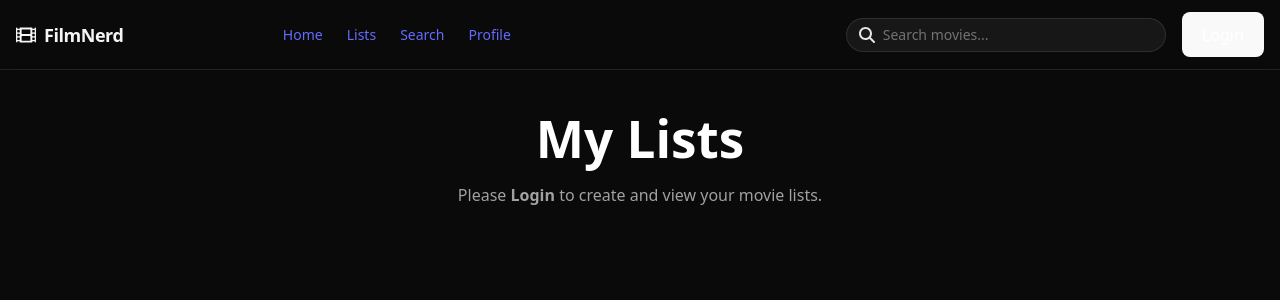
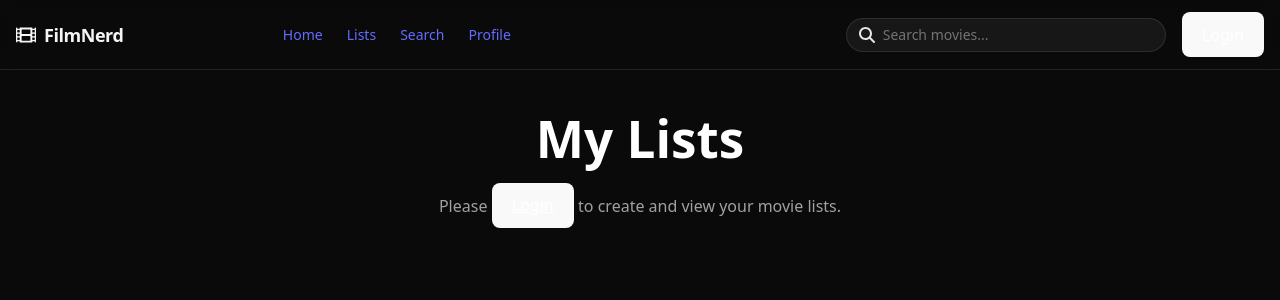
Before and after one commit to FBeni-04/FilmNerd, a React (Vite) app in the folder frontend/: page /lists in a window 1280 px wide. Shown: the top 300 px of the page. Built offline with nearby package versions, Linux system fonts and the light colour scheme.

Commit message:
Making the login button appear, when the user is not logged in

```diff
--- a/frontend/src/MovieListDetail.jsx
+++ b/frontend/src/MovieListDetail.jsx
@@ -33,11 +33,12 @@ const fetchMovieData = async (movieId) => {
 
 export default function MovieListDetail() {
   const { listId } = useParams(); // Get the list ID from the URL
-  const { user, access, showLogin } = useAuth();
+  const { user, access } = useAuth();
   const [list, setList] = useState(null);
   const [items, setItems] = useState([]); // State to hold movie details
   const [loading, setLoading] = useState(true);
   const [error, setError] = useState('');
+  const [authOpen, setAuthOpen] = useState(false);
 
   const [isAdding, setIsAdding] = useState(false);
   const [addError, setAddError] = useState(''); // Separate error for the add box
@@ -148,10 +149,15 @@ export default function MovieListDetail() {
         <Navbar />
         <div className="mx-auto max-w-7xl px-4 py-10 text-center">
           <p className="mt-4 text-neutral-400">
-            Please <b>Login</b> to create and view your movie lists.
+            Please{' '}
+            {/* --- 3. Change this to use local state --- */}
+            <button onClick={() => setAuthOpen(true)} className="text-sky-400 underline hover:text-sky-300">
+              Login
+            </button>{' '}
+            to view your movie lists.
           </p>
         </div>
-        <AuthModal />
+        <AuthModal show={authOpen} onClose={() => setAuthOpen(false)}/>
       </div>
     );
   }
@@ -159,7 +165,7 @@ export default function MovieListDetail() {
 return (
     <div className="min-h-dvh bg-neutral-950 text-neutral-200">
       <Navbar />
-      <AuthModal />
+      <AuthModal show={authOpen} onClose={() => setAuthOpen(false)}/>
       <div className="mx-auto max-w-7xl px-4 py-10">
         {loading && <p className="text-neutral-400">Loading list...</p>}
         {error && <p className="text-red-400">{error}</p>}
--- a/frontend/src/MovieLists.jsx
+++ b/frontend/src/MovieLists.jsx
@@ -6,13 +6,15 @@ import Navbar from './components/Navbar';
 import AuthModal from './components/AuthModal';
 
 export default function MovieLists() {
-  const { user, access, showLogin } = useAuth();
+  const { user, access } = useAuth();
   const [lists, setLists] = useState([]);
   const [loading, setLoading] = useState(true);
   const [error, setError] = useState('');
   const [newListName, setNewListName] = useState('');
   const [isCreating, setIsCreating] = useState(false);
   const [isDeleting, setIsDeleting] = useState(false);
+
+  const [authOpen, setAuthOpen] = useState(false);
 
   // Function to fetch the user's lists from the backend
   const fetchLists = useCallback(async () => {
@@ -122,10 +124,15 @@ const handleCreateList = async (e) => {
         <div className="mx-auto max-w-7xl px-4 py-10 text-center">
           <h1 className="text-2xl font-bold text-white">My Lists</h1>
           <p className="mt-4 text-neutral-400">
-            Please <b>Login</b> to create and view your movie lists.
+            Please{' '}
+            {/* --- 3. Change this to use local state --- */}
+            <button onClick={() => setAuthOpen(true)} className="text-sky-400 underline hover:text-sky-300">
+              Login
+            </button>{' '}
+            to create and view your movie lists.
           </p>
         </div>
-        <AuthModal />
+        <AuthModal show={authOpen} onClose={() => setAuthOpen(false)} />
       </div>
     );
   }
@@ -134,7 +141,7 @@ const handleCreateList = async (e) => {
   return (
     <div className="min-h-dvh bg-neutral-950 text-neutral-200">
       <Navbar />
-      <AuthModal />
+      <AuthModal show={authOpen} onClose={() => setAuthOpen(false)}/>
       <div className="mx-auto max-w-7xl px-4 py-10">
         <div className="flex items-center justify-between">
           <h1 className="text-3xl font-extrabold text-white">My Movie Lists</h1>
```
